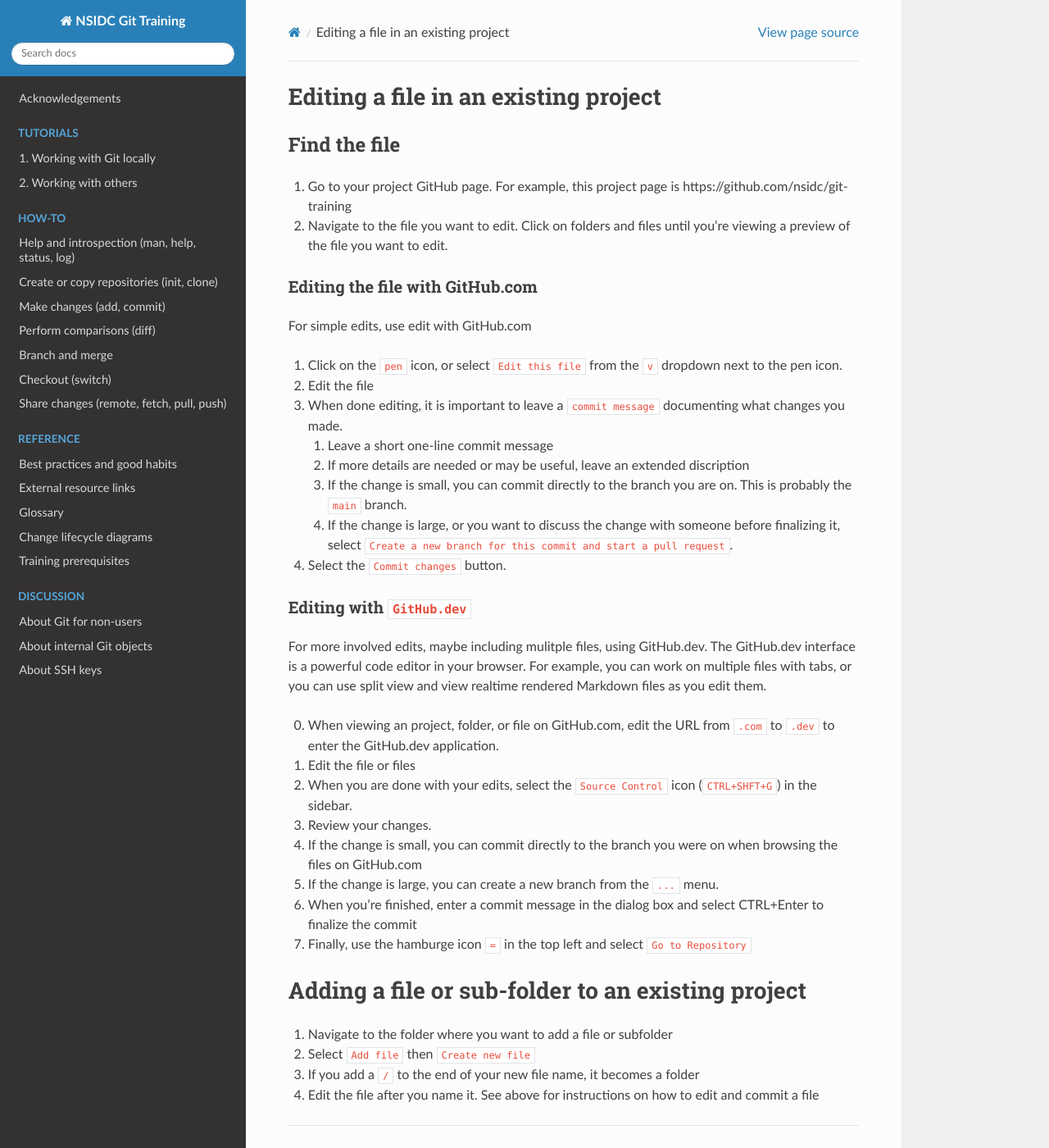
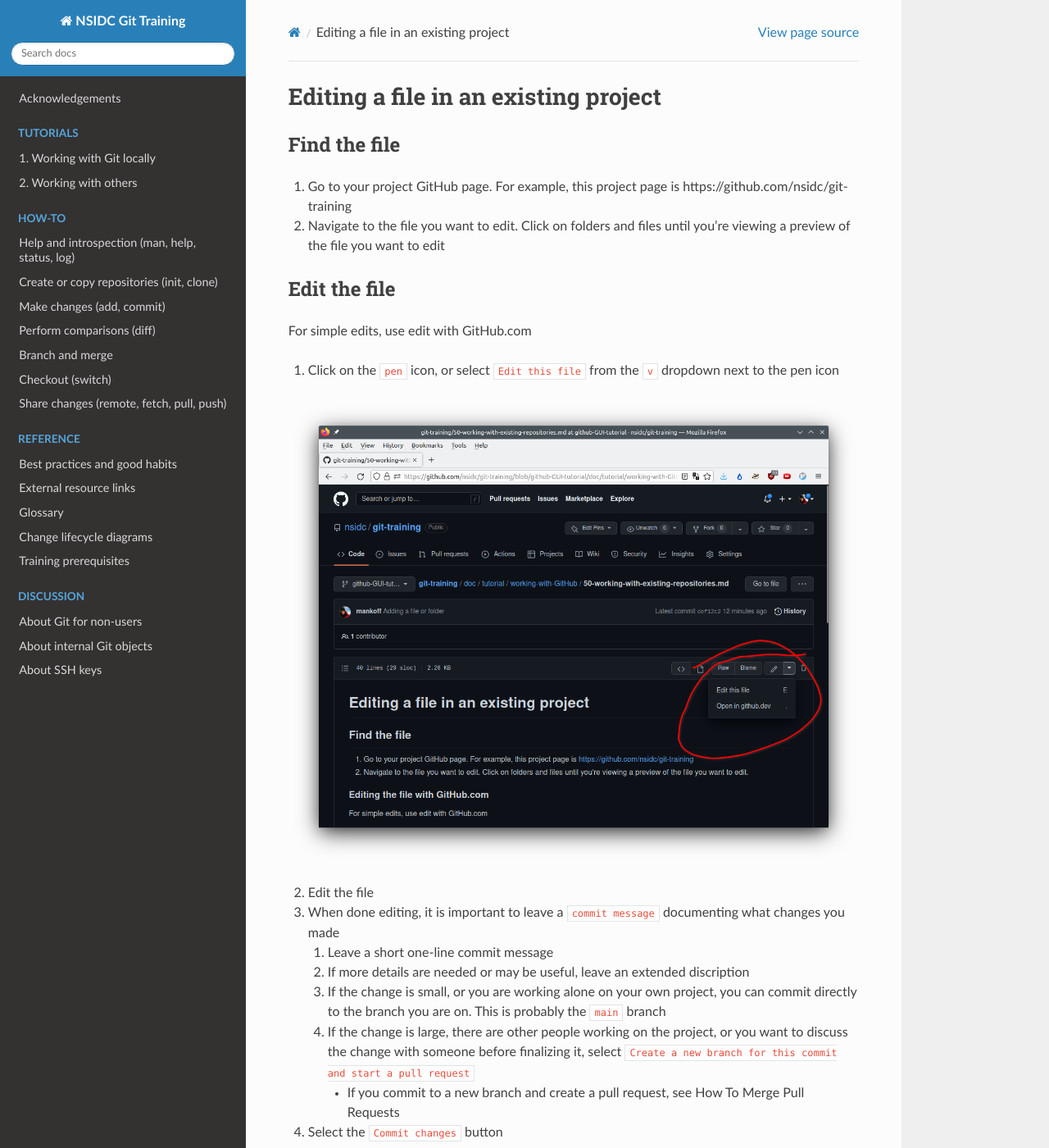
Before and after one commit to nsidc/git-training, a Sphinx documentation site: the page built from doc/tutorial/working-with-GitHub/50-working-with-existing-repositories.md, in a window 1280 px wide and 1400 px high. Shown: the whole window at 82% size. Built offline with Sphinx 7.4.7 and the Read the Docs theme 2.0.0, drawn with Linux system fonts in a browser that asks for light colours.

Commit message:
Screenshots and simplify

```diff
--- a/doc/tutorial/working-with-GitHub/50-working-with-existing-repositories.md
+++ b/doc/tutorial/working-with-GitHub/50-working-with-existing-repositories.md
@@ -3,20 +3,32 @@
 ## Find the file
 
 1. Go to your project GitHub page. For example, this project page is https://github.com/nsidc/git-training
-2. Navigate to the file you want to edit. Click on folders and files until you're viewing a preview of the file you want to edit.
+2. Navigate to the file you want to edit. Click on folders and files until you're viewing a preview of the file you want to edit
 
-### Editing the file with GitHub.com
+## Edit the file
 
 For simple edits, use edit with GitHub.com
 
-1. Click on the `pen` icon, or select `Edit this file` from the `v` dropdown next to the pen icon.
+1. Click on the `pen` icon, or select `Edit this file` from the `v` dropdown next to the pen icon
+
+![Edit a file](https://github.com/nsidc/git-training/raw/main/doc/_images/gh-edit-file.png)
+
 2. Edit the file
-3. When done editing, it is important to leave a `commit message` documenting what changes you made.
+3. When done editing, it is important to leave a `commit message` documenting what changes you made
    1. Leave a short one-line commit message
    2. If more details are needed or may be useful, leave an extended discription
-   3. If the change is small, you can commit directly to the branch you are on. This is probably the `main` branch.
-   4. If the change is large, or you want to discuss the change with someone before finalizing it, select `Create a new branch for this commit and start a pull request`.
-4. Select the `Commit changes` button.
+   3. If the change is small, or you are working alone on your own project, you can commit directly to the branch you are on. This is probably the `main` branch
+   4. If the change is large, there are other people working on the project, or you want to discuss the change with someone before finalizing it, select `Create a new branch for this commit and start a pull request`
+      + If you commit to a new branch and create a pull request, see How To Merge Pull Requests
+4. Select the `Commit changes` button
+
+
+![Commit changes](https://github.com/nsidc/git-training/raw/main/doc/_images/gh-commit-changes.png)
+
+
+<!--
+
+Suggest leaving this out for now
 
 
 ### Editing with `GitHub.dev`
@@ -32,9 +44,4 @@
 7. When you're finished, enter a commit message in the dialog box and select CTRL+Enter to finalize the commit
 8. Finally, use the hamburge icon `=` in the top left and select `Go to Repository`
 
-# Adding a file or sub-folder to an existing project
-
-1. Navigate to the folder where you want to add a file or subfolder
-2. Select `Add file` then `Create new file`
-3. If you add a `/` to the end of your new file name, it becomes a folder
-4. Edit the file after you name it. See above for instructions on how to edit and commit a file
+-->
```
Also changed, not shown: doc/_images/gh-commit-changes.png (added).
